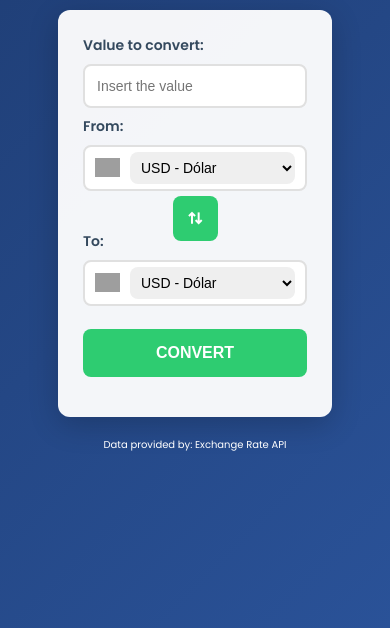
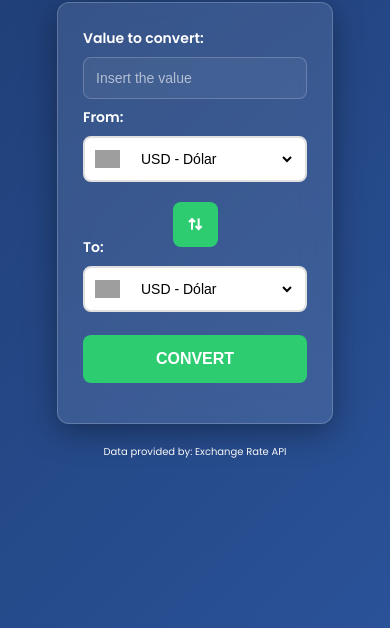
Before and after one commit to PedroDuarte30/currency-converter, a plain HTML site: page index.html in a window 390 px wide. Shown: the part 216-844 px from the top of the page. Drawn offline with nearby package versions, Linux system fonts and the light colour scheme; grey boxes are pictures that could not be loaded.

Commit message:
style: add glassphormism effect and refine responsive layout

```diff
--- a/src/css/styles.css
+++ b/src/css/styles.css
@@ -25,12 +25,16 @@
 
 /*MOBILE FIRST*/
 .container {
-  background: var(--card-bg);
+  background: gba(255, 255, 255, 0.1);
   padding: 2.5rem;
   border-radius: var(--radius);
-  box-shadow: var(--shadow);
   width: 100%;
   max-width: 40rem;
+  background: rgba(255, 255, 255, 0.1);
+  backdrop-filter: blur(15px);
+  -webkit-backdrop-filter: blur(15px);
+  border: 1px solid rgba(255, 255, 255, 0.2);
+  box-shadow: 0 8px 32px 0 rgba(0, 0, 0, 0.37);
 }
 
 .field {
@@ -44,16 +48,27 @@
 label {
   font-weight: 600;
   font-size: 1.4rem;
-  color: var(--secondary-color);
 }
 
 input,
-select {
+select, .currency-wrapper {
   padding: 1.2rem;
   border: 0.2rem solid #e0e0e0;
   border-radius: 0.8rem;
   font-size: 1.4rem;
   width: 100%;
+  background: rgba(255, 255, 255, 0.05);
+  color: white;
+  border: 1px solid rgba(255, 255, 255, 0.2);
+}
+
+input::placeholder {
+    color: rgba(255, 255, 255, 0.6);
+}
+
+
+select, option {
+    color: black;
 }
 
 button {
@@ -125,6 +140,7 @@
   display: flex;
   align-items: center;
   justify-content: center;
+  margin-top: 1.5rem;
   transition: transform 0.4s ease;
 }
 
```
